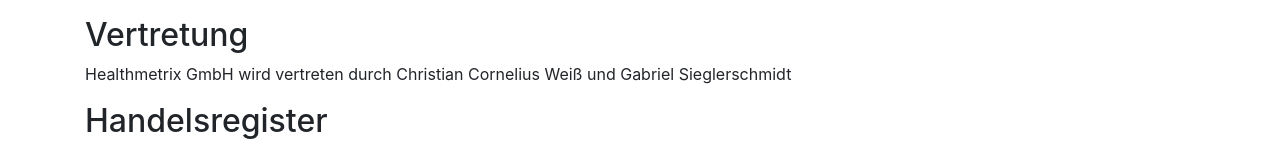
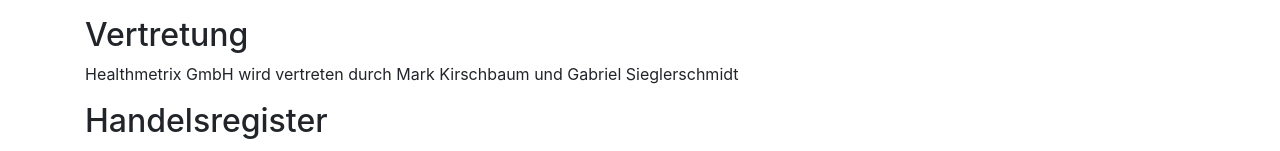
Before and after one commit to healthmetrix/website, a plain HTML site: page imprint.html in a window 1280 px wide. Shown: the part 450-601 px from the top of the page. Drawn offline with nearby package versions, Linux system fonts and the light colour scheme.

Commit message:
Replace GM

```diff
--- a/imprint.html
+++ b/imprint.html
@@ -54,7 +54,7 @@
 
     <h2>Vertretung</h2>
     <p>
-    Healthmetrix GmbH wird vertreten durch Christian Cornelius Weiß und Gabriel Sieglerschmidt
+    Healthmetrix GmbH wird vertreten durch Mark Kirschbaum und Gabriel Sieglerschmidt
     </p>
 
     <h2>Handelsregister</h2>
```
